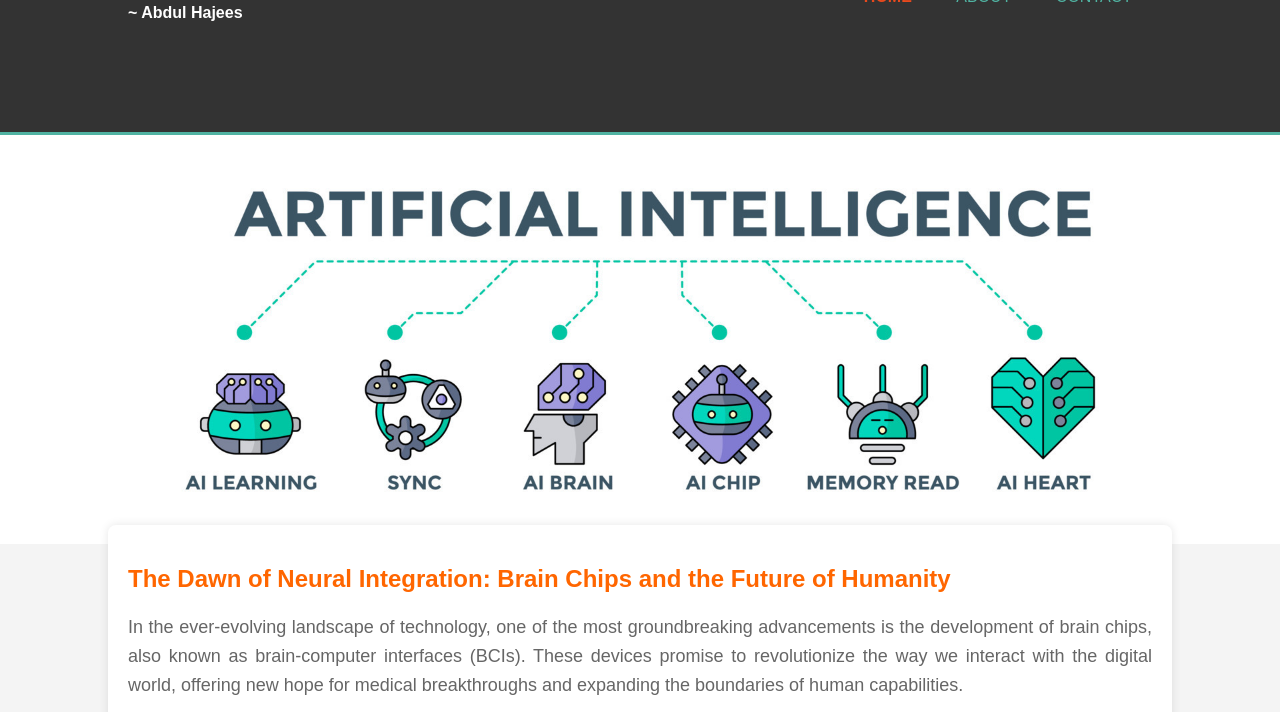
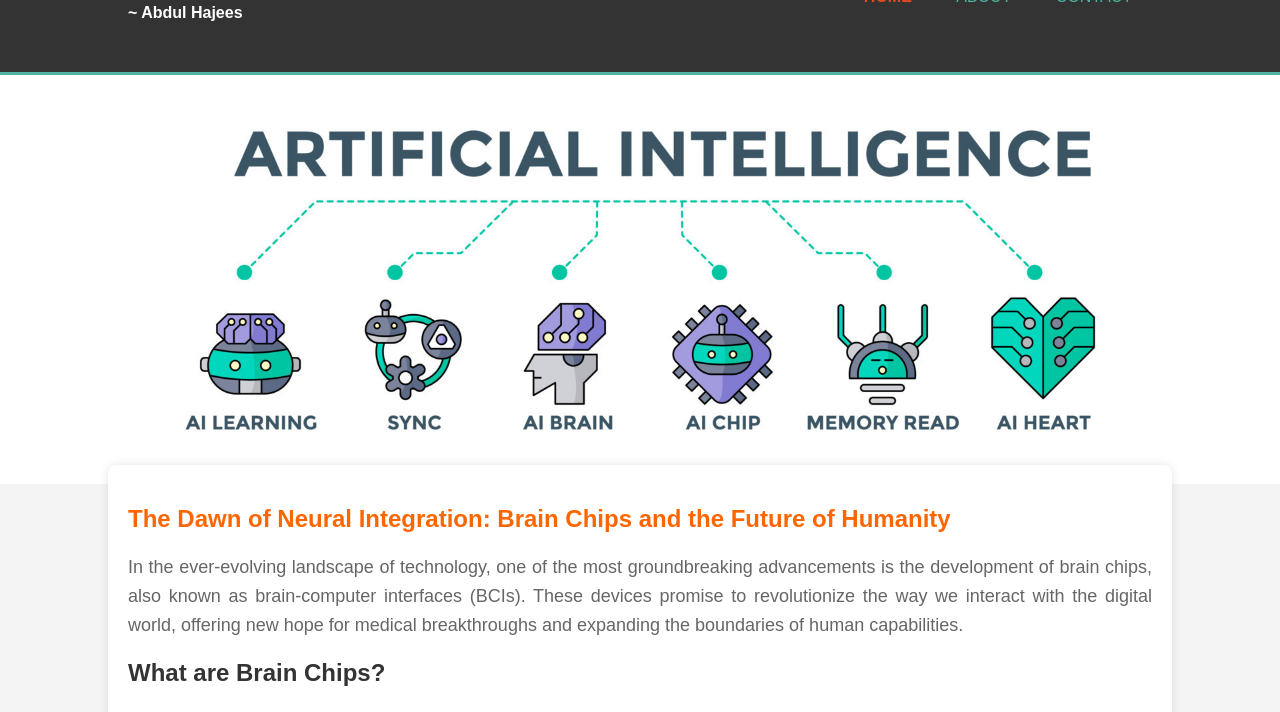
Before and after one commit to aj05hacker/brainchips, a plain HTML site: page index.html in a window 1280 px wide. Shown: the part 68-780 px from the top of the page. Drawn offline with Linux system fonts and the light colour scheme.

Commit message:
Update index.html

```diff
--- a/index.html
+++ b/index.html
@@ -21,7 +21,7 @@
     background: #333;
     color: white;
     padding-top: 30px;
-    min-height: 170px; /* Increased height to accommodate the image */
+    min-height: 110px; /* Increased height to accommodate the image */
     border-bottom: #50b3a2 3px solid;
     position: relative; /* Added for positioning the image */
   }
```
